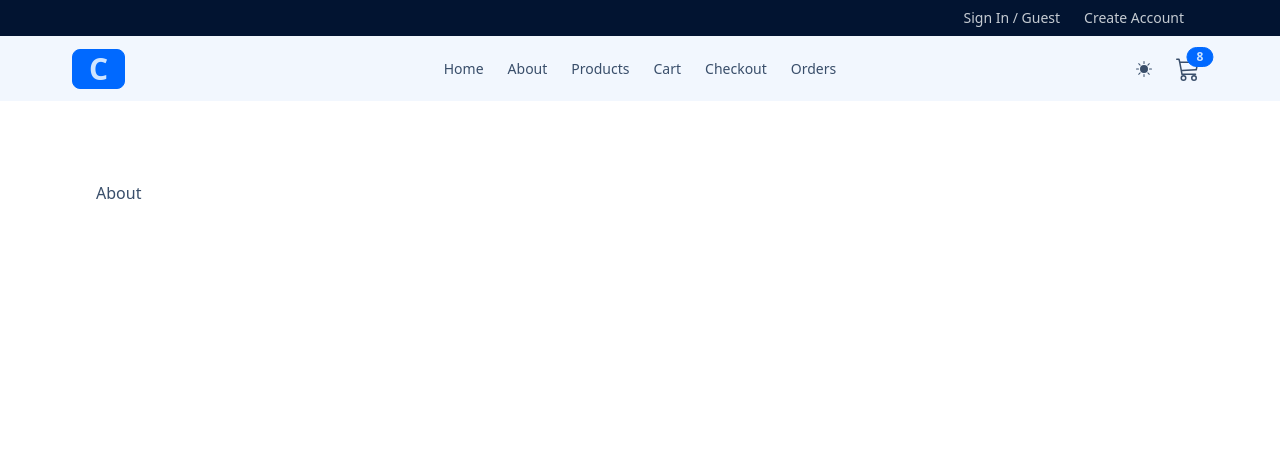
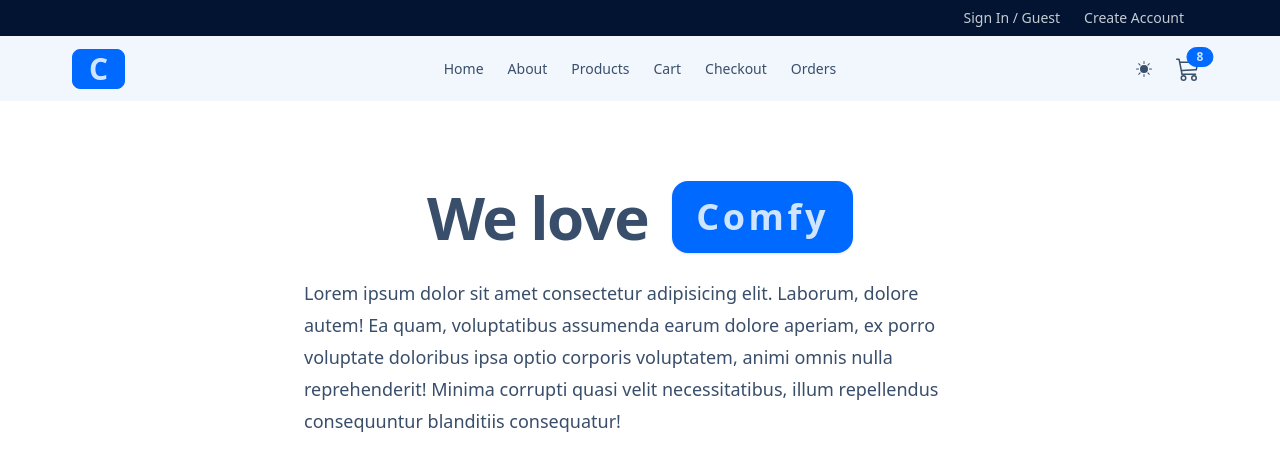
Before and after one commit to vsbron/course-all-in-one-2025, a React (Vite) app in the folder 12-comfy-store/: page /about in a window 1280 px wide. Shown: the top 470 px of the page. Built offline with nearby package versions, Linux system fonts and the light colour scheme.

Commit message:
12-comfy-store - Enhance default theme selector + Set up About page

```diff
--- a/12-comfy-store/src/components/Navbar.jsx
+++ b/12-comfy-store/src/components/Navbar.jsx
@@ -8,8 +8,13 @@ import NavLinks from "./NavLinks";
 // Set up the themes object
 const themes = { dracula: "dracula", winter: "winter" };
 
-// Get the saved theme to local storage
-const getTheme = () => localStorage.getItem("theme") || "winter";
+// Get the saved theme from local storage or assign the preferred OS theme
+const getTheme = () => {
+  const defTheme = window.matchMedia("(prefers-color-scheme: dark)").matches
+    ? "dracula"
+    : "winter";
+  return localStorage.getItem("theme") || defTheme;
+};
 
 // The component
 function Navbar() {
--- a/12-comfy-store/src/pages/About.jsx
+++ b/12-comfy-store/src/pages/About.jsx
@@ -1,6 +1,28 @@
 function About() {
   // Returned JSX
-  return <div>About</div>;
+  return (
+    <>
+      <div className="flex flex-wrap gap-2 sm:gap-x-6 items-center justify-center">
+        <h1 className="text-4xl font-bold leading-none tracking-tight sm:text-6xl">
+          We love
+        </h1>
+        <div className="stats bg-primary shadow">
+          <div className="stat">
+            <div className="stat-title text-primary-content text-4xl font-bold tracking-widest">
+              Comfy
+            </div>
+          </div>
+        </div>
+      </div>
+      <p className="mt-6 text-lg leading-8 max-w-2xl mx-auto">
+        Lorem ipsum dolor sit amet consectetur adipisicing elit. Laborum, dolore
+        autem! Ea quam, voluptatibus assumenda earum dolore aperiam, ex porro
+        voluptate doloribus ipsa optio corporis voluptatem, animi omnis nulla
+        reprehenderit! Minima corrupti quasi velit necessitatibus, illum
+        repellendus consequuntur blanditiis consequatur!
+      </p>
+    </>
+  );
 }
 
 export default About;
```
